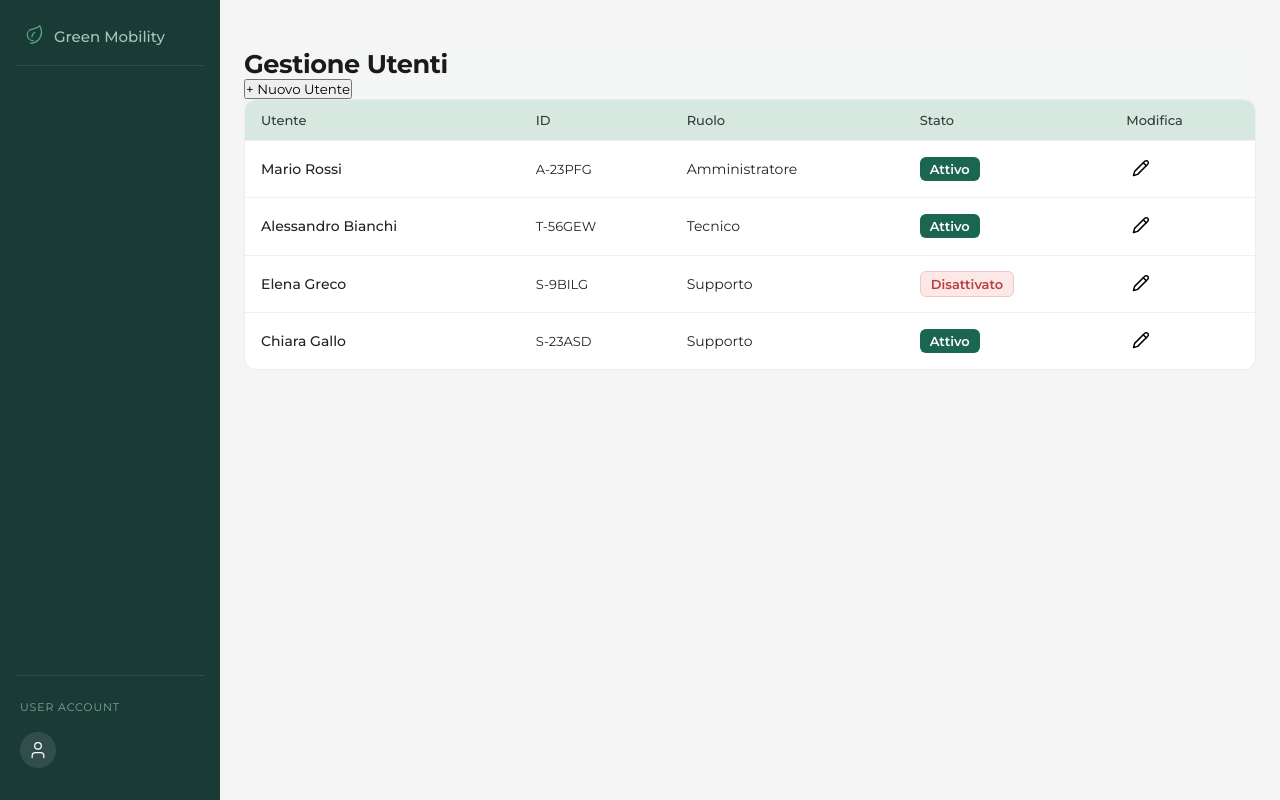
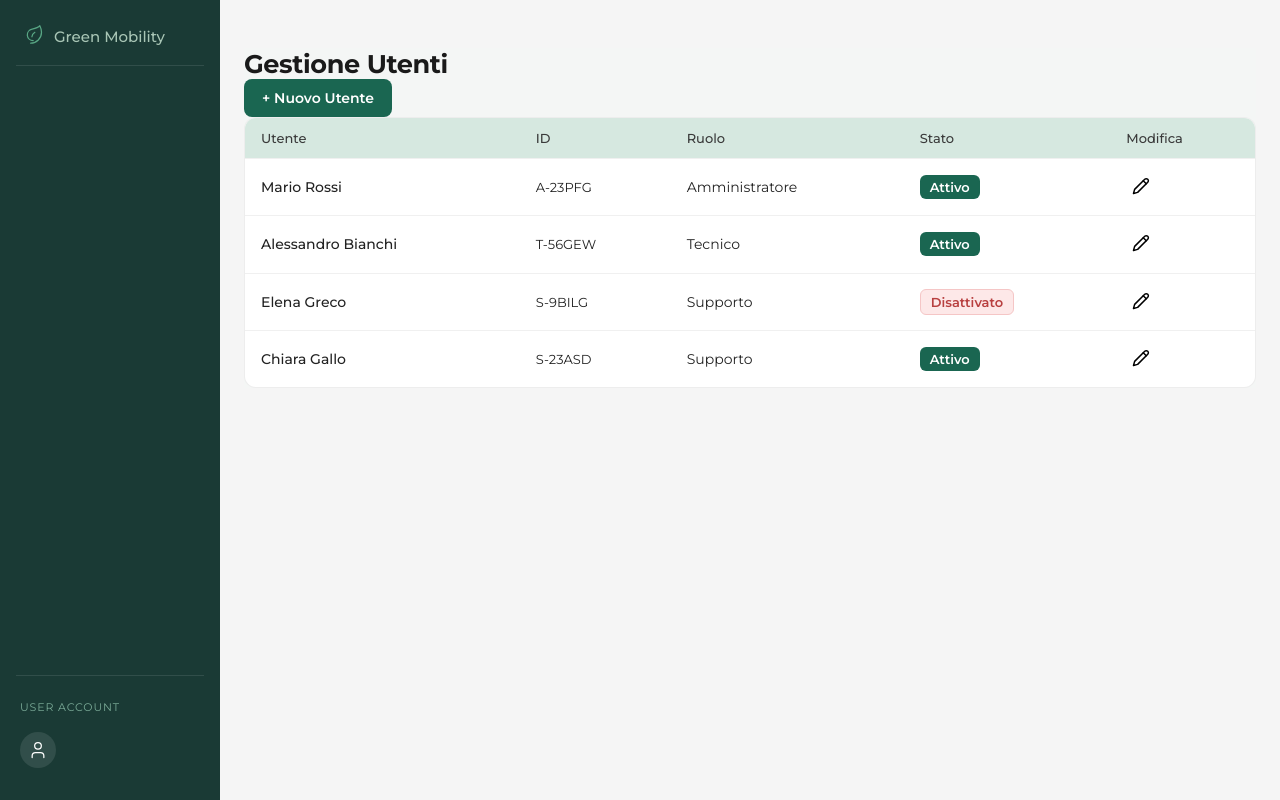
Before and after one commit to GiuliaQuaino/Atelier-Digitale, a React (Vite) app: page /gestione-utenti in a window 1280 px wide. Built offline with nearby package versions, Linux system fonts and the light colour scheme.

Commit message:
Sistemazione css perche non vedevo il bottone

```diff
--- a/src/components/gestione-utenti/gestioneUtenti.css
+++ b/src/components/gestione-utenti/gestioneUtenti.css
@@ -119,3 +119,16 @@
   transition: background 0.15s;
 }
 .gu-btn-cancel:hover { background: #e0e0e0; }
+
+.gu-btn-new {
+  background: #1a6651;
+  color: #fff;
+  border: none;
+  border-radius: 8px;
+  padding: 10px 18px;
+  font-size: 14px;
+  font-weight: 600;
+  cursor: pointer;
+  transition: background 0.15s;
+}
+.gu-btn-new:hover { background: #155645; }
```
